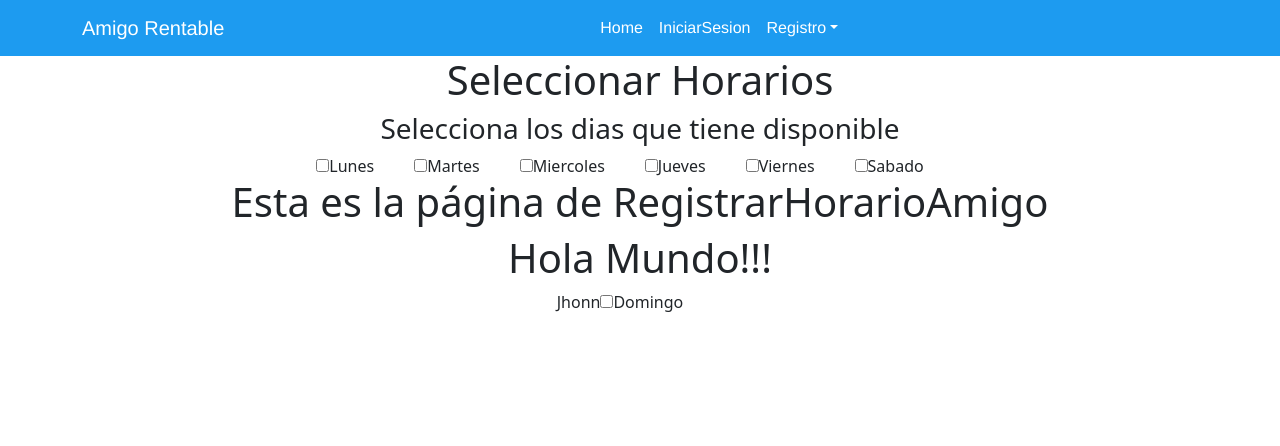
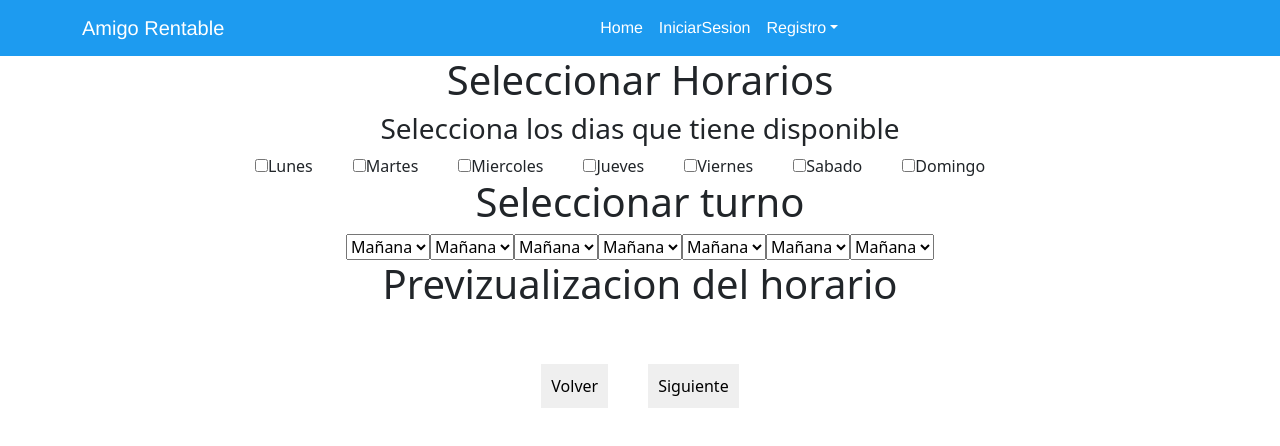
Before and after one commit to Emanuelpc/AppRentarAmigos, a React (Create React App) app in the folder cliente/: page /RegistrarHorarioAmigo in a window 1280 px wide. Shown: the top 446 px of the page. Built offline with nearby package versions, Linux system fonts and the light colour scheme.

Commit message:
añadi los comboBox y los botones de atras y siguiente

```diff
--- a/cliente/package.json
+++ b/cliente/package.json
@@ -6,6 +6,7 @@
     "@testing-library/jest-dom": "^5.17.0",
     "@testing-library/react": "^13.4.0",
     "@testing-library/user-event": "^13.5.0",
+    "axios": "^1.6.8",
     "bootstrap": "^5.3.3",
     "react": "^18.2.0",
     "react-bootstrap": "^2.10.2",
--- a/cliente/src/RegistrarHorarioAmigo.jsx
+++ b/cliente/src/RegistrarHorarioAmigo.jsx
@@ -32,15 +32,54 @@ function RegistrarHorarioAmigo() {
             <input type="checkbox" id="sabado" name="sabado" value="sabado"/>
             <label for="sabado"> Sabado</label>
 
-      <h1>Esta es la página de RegistrarHorarioAmigo</h1>
-      <h1>Hola Mundo!!!</h1>
 
- Jhonn
 
             <input type="checkbox" id="domingo" name="domingo" value="domingo"/>
             <label for="domingo"> Domingo</label>
             </form>
           </div>
+          <h1>Seleccionar turno </h1>
+          <select name="tarifa" id="tarifa">
+              <option value="ganar10">Mañana</option>
+              <option value="ganar20">Tarde</option>
+              <option value="ganar30">Noche</option>
+          </select>
+          <select name="tarifa" id="tarifa">
+              <option value="ganar10">Mañana</option>
+              <option value="ganar20">Tarde</option>
+              <option value="ganar30">Noche</option>
+          </select>
+          <select name="tarifa" id="tarifa">
+              <option value="ganar10">Mañana</option>
+              <option value="ganar20">Tarde</option>
+              <option value="ganar30">Noche</option>
+          </select>
+          <select name="tarifa" id="tarifa">
+              <option value="ganar10">Mañana</option>
+              <option value="ganar20">Tarde</option>
+              <option value="ganar30">Noche</option>
+          </select>
+          <select name="tarifa" id="tarifa">
+              <option value="ganar10">Mañana</option>
+              <option value="ganar20">Tarde</option>
+              <option value="ganar30">Noche</option>
+          </select>
+          <select name="tarifa" id="tarifa">
+              <option value="ganar10">Mañana</option>
+              <option value="ganar20">Tarde</option>
+              <option value="ganar30">Noche</option>
+          </select>
+          <select name="tarifa" id="tarifa">
+              <option value="ganar10">Mañana</option>
+              <option value="ganar20">Tarde</option>
+              <option value="ganar30">Noche</option>
+          </select>
+          <h1>Previzualizacion del horario</h1>
+          <br></br>
+          <br></br>
+              <button class = "btn-1">Volver</button>
+              <button class = "btn-2">Siguiente</button>
+              <br></br>
       </div>
     );
   }
```
Also changed, not shown: 1 other file (tests, documents, lock files or other folders).
